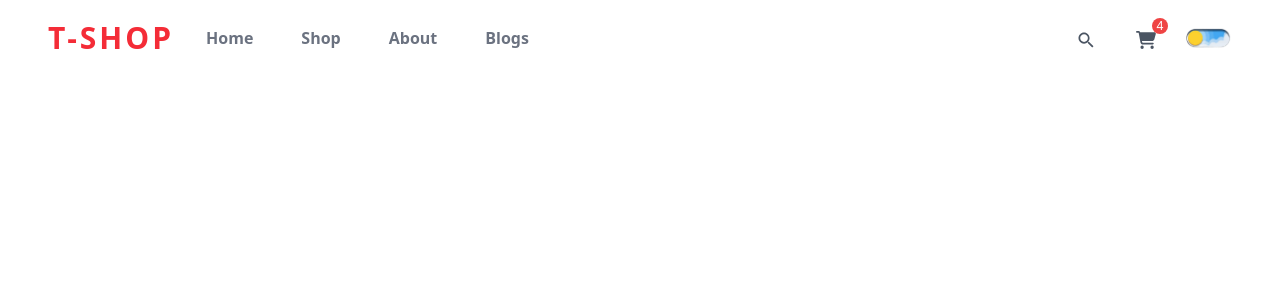
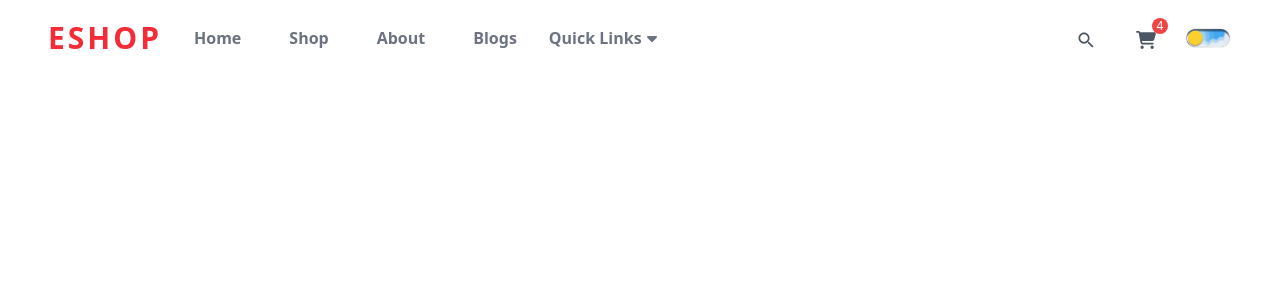
Before and after one commit to wacho91/Tech-Shop, a React app: page / in a window 1280 px wide. Shown: the top 300 px of the page. Built offline with nearby package versions, Linux system fonts and the light colour scheme; the HTML template or start-up script is replaced by a standard one.

Commit message:
Dark mode navbar complete

```diff
--- a/src/components/NavBar/DarkMode.jsx
+++ b/src/components/NavBar/DarkMode.jsx
@@ -9,6 +9,7 @@
 
     const element = document.documentElement;
 
+    {/*set teheme to localStorage and html element*/}
     useEffect(() => {
         localStorage.setItem("theme", theme);
         if (theme === "dark") {
--- a/src/components/NavBar/NavBar.jsx
+++ b/src/components/NavBar/NavBar.jsx
@@ -1,4 +1,4 @@
-import { FaCartShopping } from "react-icons/fa6"
+import { FaCaretDown, FaCartShopping } from "react-icons/fa6"
 import { IoMdSearch } from "react-icons/io"
 import DarkMode from "./DarkMode"
 
@@ -29,6 +29,24 @@
     },
 ]
 
+const DropdownLinks = [
+    {
+        id: 1,
+        name: "Trending Products",
+        link: "/#"
+    },
+    {
+        id: 2,
+        name: "Best Selling",
+        link: "/#"
+    },
+    {
+        id: 3,
+        name: "Top Rated",
+        link: "/#"
+    },
+]
+
 const NavBar = () => {
   return (
     <div className="bg-white dark:bg-gray-900 dark:text-white duration-200 relative z-40">
@@ -40,7 +58,7 @@
                         className="text-primary font-semibold tracking-widest text-2xl uppercase sm:text-3xl"
                         href="#"
                     >
-                        T-Shop
+                        EShop
                     </a>
                     {/*Menu Items*/}
                     <div className="hidden lg:block">
@@ -49,7 +67,7 @@
                                 MenuLinks.map((data, index) => (
                                     <li key={index}>
                                         <a
-                                            className="inline-block px-4 font-semibold text-gray-500 hover:text-black dark:text-white duration-200"
+                                            className="inline-block px-4 font-semibold text-gray-500 hover:text-black dark:hover:text-white duration-200"
                                             href={data.link}
                                         >
                                             {" "}
@@ -58,6 +76,32 @@
                                     </li>
                                 ))
                             }
+                            {/*Dropdown*/}
+                            <li className="relative cursor-pointer group">
+                                <a href="#" className="flex items-center gap-[2px] font-semibold text-gray-500 hover:text-black dark:hover:text-white py-2">
+                                    Quick Links
+                                    <span>
+                                        <FaCaretDown className="group-hover:rotate-180 duration-300" />
+                                    </span>
+                                </a>
+                                {/*Dropdown Link*/}
+                                <div className="absolute z-[9999] hidden group-hover:block w-[200px] rounded-md bg-white shadow-md dark:bg-gray-900 p-2 dark:text-white">
+                                    <ul className="space-y-2">
+                                        {
+                                            DropdownLinks.map((data, index) => (
+                                                <li key={index}>
+                                                    <a
+                                                        className="text-gray-500 dark:hover:text-white duration-200 inline-block w-full p-2 hover:bg-primary/20 rounded-md font-semibold"
+                                                        href={data.link}
+                                                    >
+                                                        {data.name}
+                                                    </a>
+                                                </li>
+                                            ))
+                                        }
+                                    </ul>
+                                </div>
+                            </li>
                         </ul>
                     </div>
                 </div>
```
